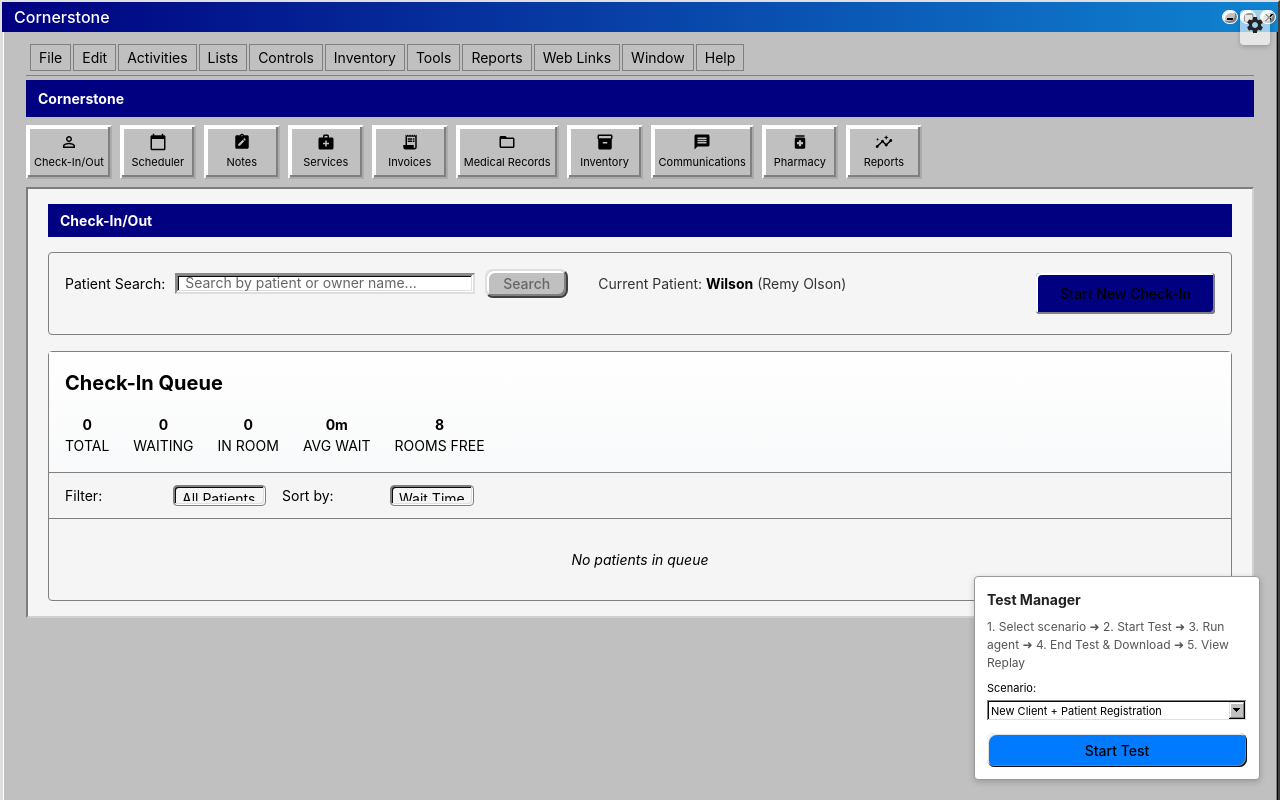
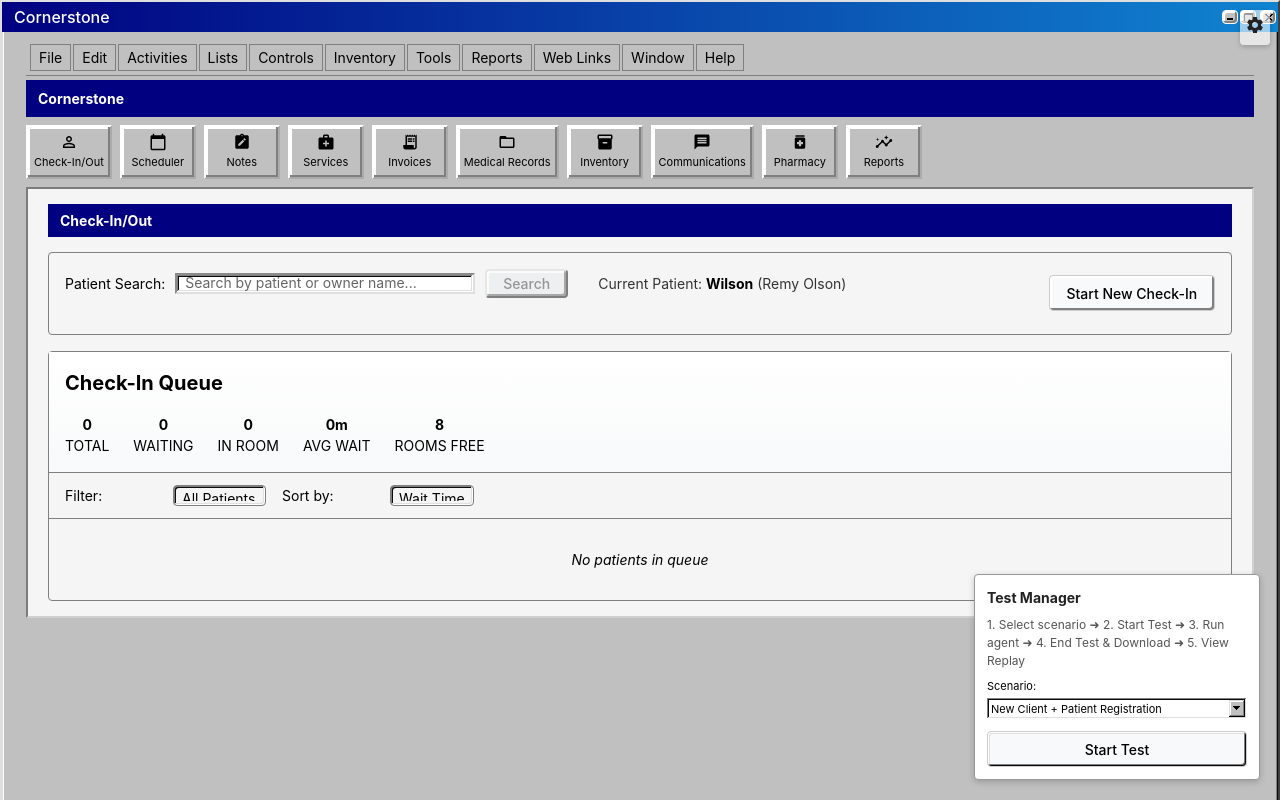
Before and after one commit to mero-vet/vet-clinic-app, a React (Vite) app: page /cornerstone in a window 1280 px wide. Built offline with nearby package versions, Linux system fonts and the light colour scheme.

Commit message:
feat: comprehensive button styling cleanup - standardize all buttons to light gray background with dark text, remove all inline style overrides, update global button styles for consistency

```diff
--- a/src/components/CheckIn/InsuranceVerification.css
+++ b/src/components/CheckIn/InsuranceVerification.css
@@ -212,12 +212,14 @@
 }
 
 .btn-primary {
-  background: var(--primary-color);
-  color: white;
+  background: #f8f9fa;
+  color: #212529;
+  border: 1px solid #ccc;
 }
 
 .btn-primary:hover {
-  background: var(--primary-hover);
+  background: #e9ecef;
+  border-color: #adb5bd;
 }
 
 .btn-secondary {
--- a/src/components/CheckIn/RoomAssignment.css
+++ b/src/components/CheckIn/RoomAssignment.css
@@ -250,12 +250,14 @@
 }
 
 .btn-primary {
-  background: var(--primary-color);
-  color: white;
+  background: #f8f9fa;
+  color: #212529;
+  border: 1px solid #ccc;
 }
 
 .btn-primary:hover:not(:disabled) {
-  background: var(--primary-hover);
+  background: #e9ecef;
+  border-color: #adb5bd;
 }
 
 .btn-primary:disabled {
--- a/src/components/CheckIn/TriageAssessment.css
+++ b/src/components/CheckIn/TriageAssessment.css
@@ -271,9 +271,9 @@
 
 .btn-primary {
   padding: 0.75rem 2rem;
-  background: var(--primary-color);
-  color: white;
-  border: none;
+  background: #f8f9fa;
+  color: #212529;
+  border: 1px solid #ccc;
   border-radius: 4px;
   font-size: 0.875rem;
   font-weight: 500;
@@ -282,5 +282,6 @@
 }
 
 .btn-primary:hover {
-  background: var(--primary-hover);
+  background: #e9ecef;
+  border-color: #adb5bd;
 }
--- a/src/components/CheckIn/WeightCapture.css
+++ b/src/components/CheckIn/WeightCapture.css
@@ -181,12 +181,14 @@
 }
 
 .btn-primary {
-  background: var(--primary-color);
-  color: white;
+  background: #f8f9fa;
+  color: #212529;
+  border: 1px solid #ccc;
 }
 
 .btn-primary:hover:not(:disabled) {
-  background: var(--primary-hover);
+  background: #e9ecef;
+  border-color: #adb5bd;
 }
 
 .btn-primary:disabled {
--- a/src/components/TestManager.jsx
+++ b/src/components/TestManager.jsx
@@ -74,17 +74,17 @@
         </select>
       </label>
       {!activeTest ? (
-        <button style={{ marginTop: 8, width: '100%', background: '#007bff', color: 'white', border: 'none' }} onClick={handleStart}>
+        <button style={{ marginTop: 8, width: '100%' }} onClick={handleStart}>
           Start Test
         </button>
       ) : (
         <>
           <div style={{ marginTop: 8 }}>Logs captured: {logs.length}</div>
-          <button style={{ marginTop: 4, width: '100%', background: '#dc3545', color: 'white', border: 'none' }} onClick={handleEnd}>
+          <button style={{ marginTop: 4, width: '100%' }} onClick={handleEnd}>
             End Test & Download Logs
           </button>
           {lastEnded && (
-            <button style={{ marginTop: 4, width: '100%', background: '#28a745', color: 'white', border: 'none' }} onClick={openReplay}>
+            <button style={{ marginTop: 4, width: '100%' }} onClick={openReplay}>
               View Replay
             </button>
           )}
--- a/src/index.css
+++ b/src/index.css
@@ -37,26 +37,34 @@
 }
 
 button {
-  border-radius: 8px;
-  border: 1px solid transparent;
+  border-radius: 4px;
+  border: 1px solid #ccc;
   padding: 0.6em 1.2em;
   font-size: 1em;
   font-weight: 500;
   font-family: inherit;
-  background-color: #e0e0e0;
-  color: #000000;
+  background-color: #f8f9fa;
+  color: #212529;
   cursor: pointer;
-  transition: border-color 0.25s, background-color 0.25s;
+  transition: all 0.2s ease;
 }
 
 button:hover {
-  border-color: #646cff;
-  background-color: #d0d0d0;
+  background-color: #e9ecef;
+  border-color: #adb5bd;
 }
 
 button:focus,
 button:focus-visible {
-  outline: 4px auto -webkit-focus-ring-color;
+  outline: 2px solid #007bff;
+  outline-offset: 2px;
+}
+
+button:disabled {
+  background-color: #e9ecef;
+  color: #6c757d;
+  cursor: not-allowed;
+  opacity: 0.65;
 }
 
 #root {
@@ -76,11 +84,11 @@
   }
 
   button {
-    background-color: #f0f0f0;
-    color: #000000;
+    background-color: #f8f9fa;
+    color: #212529;
   }
 
   button:hover {
-    background-color: #e0e0e0;
+    background-color: #e9ecef;
   }
 }
--- a/src/screens/Notes/AddNoteForm.jsx
+++ b/src/screens/Notes/AddNoteForm.jsx
@@ -166,14 +166,9 @@
         cursor: 'pointer'
       };
     } else {
-      // Default styles for other PIMS
+      // Default styles for other PIMS - use minimal styling to let global styles take effect
       return {
-        cursor: 'pointer',
-        padding: '6px 12px',
-        backgroundColor: '#007bff',
-        color: '#ffffff',
-        border: '1px solid #0056b3',
-        borderRadius: '2px'
+        cursor: 'pointer'
       };
     }
   };
--- a/src/screens/Notes/NoteItem.jsx
+++ b/src/screens/Notes/NoteItem.jsx
@@ -115,15 +115,10 @@
         fontSize: '12px'
       };
     } else {
-      // Default styles for other PIMS
+      // Default styles for other PIMS - use minimal styling to let global styles take effect
       return {
         cursor: 'pointer',
-        marginRight: '5px',
-        padding: '5px 10px',
-        backgroundColor: '#007bff',
-        color: '#ffffff',
-        border: '1px solid #0056b3',
-        borderRadius: '2px'
+        marginRight: '5px'
       };
     }
   };
--- a/src/screens/PatientCheckin/components/CheckInOutButtons.jsx
+++ b/src/screens/PatientCheckin/components/CheckInOutButtons.jsx
@@ -58,11 +58,11 @@
         </div>
       </fieldset>
 
-      <button style={s.button} type="button">Check-in</button>
-      <button style={s.button} type="button">Check-out</button>
-      <button style={s.button} type="button">Travel Sheet</button>
-      <button style={s.button} type="button">Make Appt</button>
-      <button style={s.button} type="button">Cancel</button>
+      <button type="button">Check-in</button>
+      <button type="button">Check-out</button>
+      <button type="button">Travel Sheet</button>
+      <button type="button">Make Appt</button>
+      <button type="button">Cancel</button>
     </div>
   );
 }
--- a/src/screens/PatientCheckinScreenEnhanced.jsx
+++ b/src/screens/PatientCheckinScreenEnhanced.jsx
@@ -218,7 +218,7 @@
       ) : (
         <div className="check-in-workflow">
           <div className="workflow-header">
-            <button onClick={handleBackToQueue} style={styles.button}>
+            <button onClick={handleBackToQueue}>
               ← Back to Queue
             </button>
             <div className="workflow-progress">
@@ -266,12 +266,11 @@
                 <h2>Check-In Complete!</h2>
                 <p>Patient has been checked in and assigned to a room.</p>
                 <div style={{ display: 'flex', gap: '10px', marginTop: '20px' }}>
-                  <button onClick={handleBackToQueue} style={styles.button}>
+                  <button onClick={handleBackToQueue}>
                     Return to Queue
                   </button>
                   <button
                     onClick={() => navigate(`/${currentPIMS}/exam/${currentCheckIn.patientId}`)}
-                    style={{ ...styles.button, backgroundColor: '#28a745', color: 'white' }}
                   >
                     Start Exam
                   </button>
--- a/src/styles/PatientCheckinEnhanced.css
+++ b/src/styles/PatientCheckinEnhanced.css
@@ -17,23 +17,7 @@
 }
 
 .start-checkin-btn {
-  background: var(--primary-color);
-  color: white;
-  border: none;
-  padding: 0.75rem 1.5rem;
-  border-radius: 4px;
-  font-weight: 500;
-  cursor: pointer;
-  transition: background-color 0.2s;
-}
-
-.start-checkin-btn:hover:not(:disabled) {
-  background: var(--primary-hover);
-}
-
-.start-checkin-btn:disabled {
-  opacity: 0.5;
-  cursor: not-allowed;
+  /* Remove custom styling to use global button styles */
 }
 
 /* Notifications */
@@ -95,6 +79,7 @@
     transform: translateX(100%);
     opacity: 0;
   }
+
   to {
     transform: translateX(0);
     opacity: 1;
```
Also changed, not shown: src/components/CheckIn/ConsentForms.css (+5 -3 lines).
